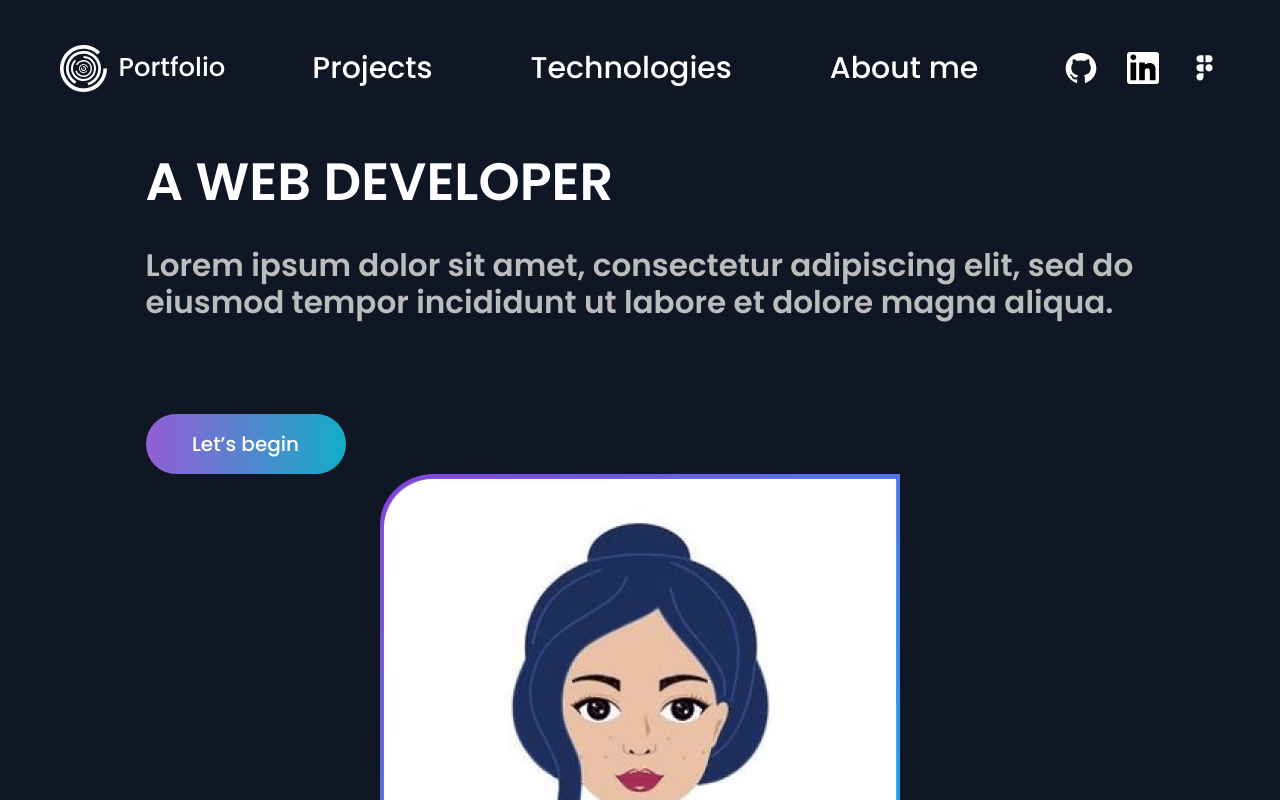
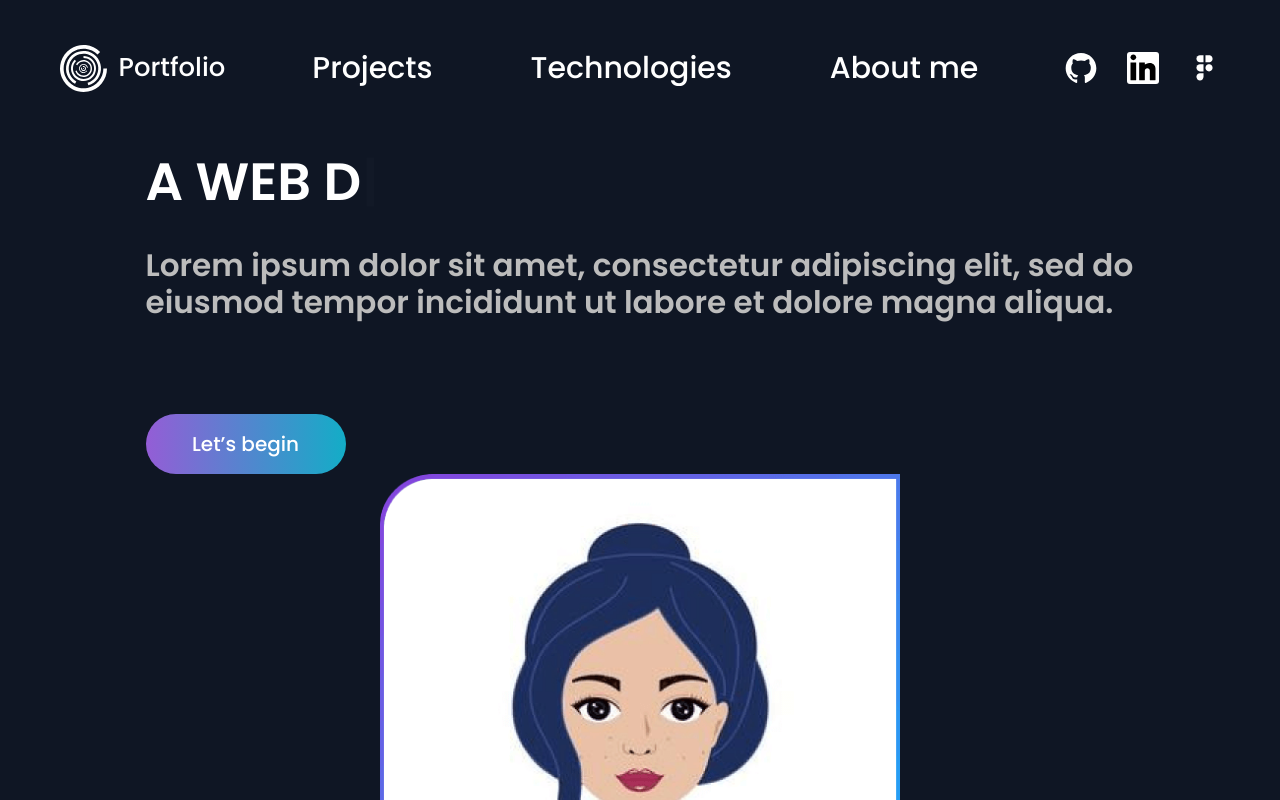
Before and after one commit to PidzhakovIlya/portfolio, a React app: page / in a window 1280 px wide. Shown: the top 800 px of the page. Built offline with nearby package versions, Linux system fonts and the light colour scheme.

Commit message:
added typewriter-effect to main section

```diff
--- a/package.json
+++ b/package.json
@@ -62,6 +62,7 @@
     "tailwindcss": "3.0.2",
     "terser-webpack-plugin": "5.2.5",
     "typescript": "4.4.2",
+    "typewriter-effect": "^2.20.1",
     "web-vitals": "2.1.0",
     "webpack": "^5.88.2",
     "webpack-dev-server": "^4.15.1",
--- a/src/components/slider/Slider.tsx
+++ b/src/components/slider/Slider.tsx
@@ -20,7 +20,7 @@
 const items = [
     <Slide userName={"ivan ivanow"} text={"Lorem ipsum dolor sit amet, consectetur adipisicing elit. Deleniti eligendi fuga praesentium quam quis quo, repellat repellendusvitae! Architecto asperiores assumenda cupiditate exercitationem laudantium maxime quae quo ullam vel veritatis."} />,
     <Slide userName={"ilya"} text={"Lorem ipsum dolor sit amet, consectetur adipisicing elit. Deleniti eligendi fuga praesentium quis quo, repellat repellendus vitae! Architecto asperiores assumenda cupiditate exercitationem laudantium maxime quae quo ullam vel veritatis."} />,
-    <Slide userName={"@dmitriy"} text={"Lorem ipsum dolor sit amet, consectetur adipisicing elit. Deleniti eligendi fuga praesentiumquam quis quo, repellat repellendus vitae! Architecto asperiores assumenda cupiditate exercitationem laudantium maxime quae quo ullam vel veritatis."} />
+    <Slide userName={"dmitriy"} text={"Lorem ipsum dolor sit amet, consectetur adipisicing elit. Deleniti eligendi fuga praesentiumquam quis quo, repellat repellendus vitae! Architecto asperiores assumenda cupiditate exercitationem laudantium maxime quae quo ullam vel veritatis."} />
 ];
 
 export const Slider = () => (
--- a/src/layout/section/main/Main.tsx
+++ b/src/layout/section/main/Main.tsx
@@ -3,7 +3,7 @@
 import {FlexWrapper} from "../../../components/FlexWrapper";
 import {Container} from "../../../components/Container";
 import {S} from "./Main_Styles"
-
+import Typewriter from 'typewriter-effect';
 
 export const Main: React.FC = () => {
     return (
@@ -11,7 +11,17 @@
             <Container>
                 <FlexWrapper align="center" justify="space-around" wrap = "wrap" >
                     <FlexWrapper direction={"column"} justify={"center"} align={"flex-start"} initialHeight>
-                        <S.Title>A WEB DEVELOPER</S.Title>
+                        {/*<S.Title>A WEB DEVELOPER</S.Title>*/}
+                        <S.Title>
+                            <p>A WEB DEVELOPER</p>
+                            <Typewriter
+                                options={{
+                                    strings: ['A WEB DEVELOPER'],
+                                    autoStart: true,
+                                    loop: true,
+                                }}
+                            />
+                        </S.Title>
                         <S.Text>Lorem ipsum dolor sit amet, consectetur adipiscing
                               elit, sed do eiusmod tempor incididunt ut labore et
                              dolore magna aliqua. </S.Text>
--- a/src/layout/section/main/Main_Styles.ts
+++ b/src/layout/section/main/Main_Styles.ts
@@ -12,7 +12,9 @@
 
 const Title = styled.h1`
   ${font({weight: 700, Fmax: 64, Fmin: 36, })};
-
+  p {
+    display: none;
+  }
 `
 const Text = styled.p`
   ${font({weight: 600, Fmax: 36, Fmin: 24,})}
```
Also changed, not shown: 1 other file (tests, documents, lock files or other folders).
